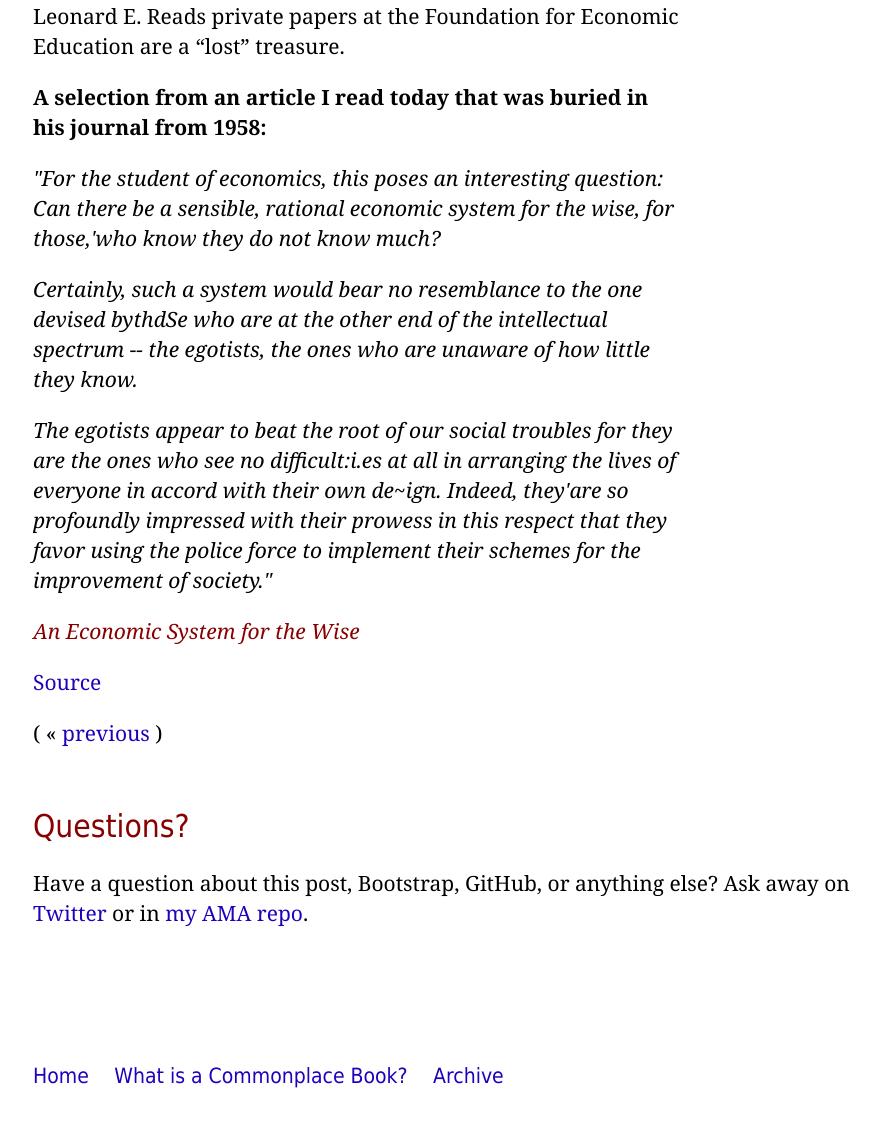
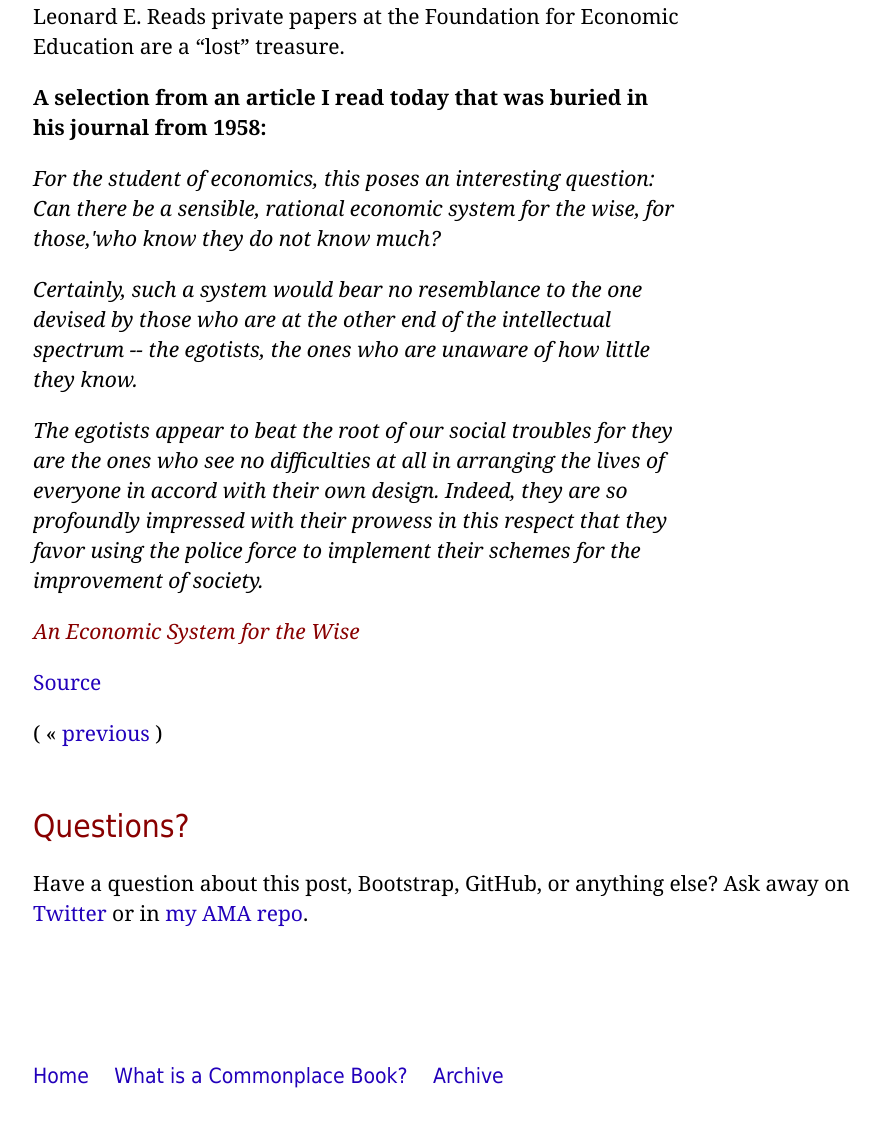
Before and after one commit to derykmakgill/commonplace, a Jekyll site: the page built from _posts/2019-04-10-6.md, in a window 1280 px wide. Shown: the part 1119-2241 px from the top of the page, without its empty margins (187-1066 px from the left). Built offline with Jekyll 4.4.1, drawn with Linux system fonts in a browser that asks for light colours.

Commit message:
Update 2019-04-10-6.md

```diff
--- a/_posts/2019-04-10-6.md
+++ b/_posts/2019-04-10-6.md
@@ -2,25 +2,25 @@
 layout: post
 title: Leonard E. Read on the central planners
 ---
-<img src="/media/12296/screen-shot-2015-10-15-at-13558-pm.png?center=0.23703703703703705,0.57166666666666666&amp;mode=crop&amp;height=300&amp;widthratio=1&amp;rnd=131317337700000000" alt="Leonard E. Read">
+<img src="https://fee.org/media/12296/screen-shot-2015-10-15-at-13558-pm.png?center=0.23703703703703705,0.57166666666666666&amp;mode=crop&amp;height=300&amp;widthratio=1&amp;rnd=131317337700000000" alt="Leonard E. Read">
 
 Leonard E. Reads private papers at the Foundation for Economic Education are a "lost" treasure.
 
 **A selection from an article I read today that was buried in his journal from 1958:**
 
-<blockquote><p>"For the student of economics, this poses an interesting question: Can there
+<blockquote><p>For the student of economics, this poses an interesting question: Can there
 be a sensible, rational economic system for the wise, for those,'who know they
 do not know much?</p>
 
-<p>Certainly, such a system would bear no resemblance to the one devised bythdSe
+<p>Certainly, such a system would bear no resemblance to the one devised by those
 who are at the other end of the intellectual spectrum -- the egotists, the
 ones who are unaware of how little they know.</p>
 
 <p>The egotists appear to beat the root of our social troubles for they are the
-ones who see no difficult:i.es at all in arranging the lives of everyone in
-accord with their own de~ign. Indeed, they'are so profoundly impressed with
+ones who see no difficulties at all in arranging the lives of everyone in
+accord with their own design. Indeed, they are so profoundly impressed with
 their prowess in this respect that they favor using the police force to
-implement their schemes for the improvement of society."</p></blockquote>
+implement their schemes for the improvement of society.</p></blockquote>
 <cite>An Economic System for the Wise</cite>
 
 [Source](https://history.fee.org/leonard-read-journal/1959/leonard-e-read-journal-september-1959/)
```
